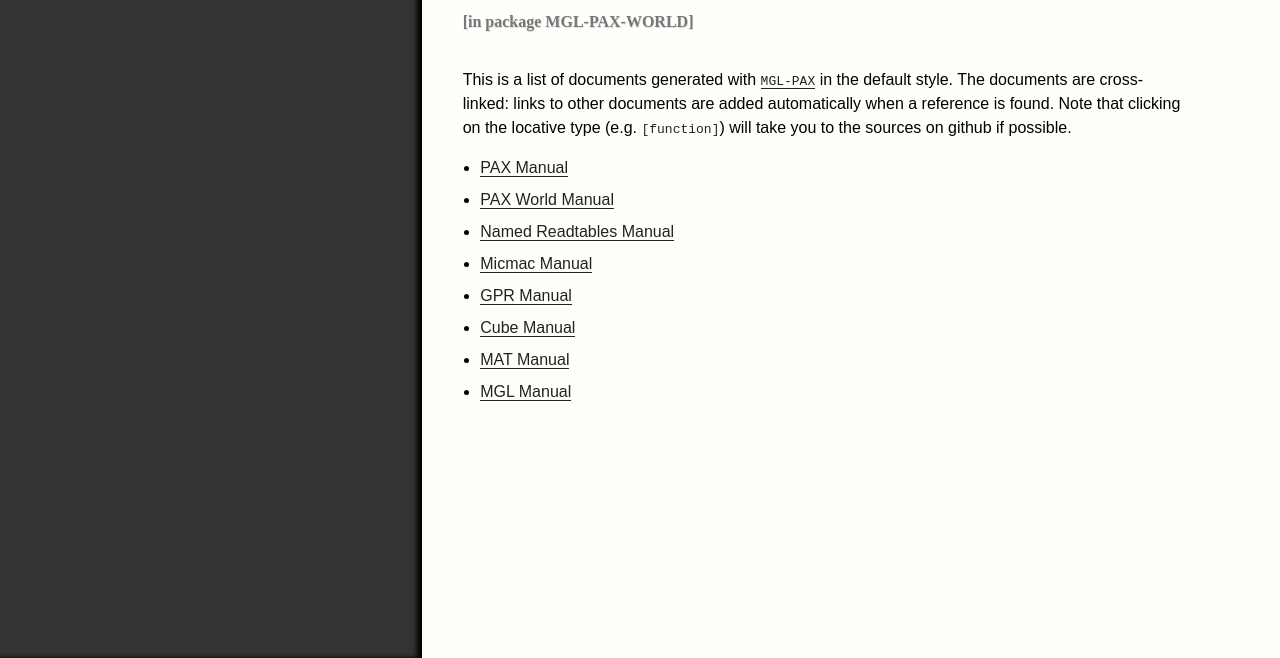
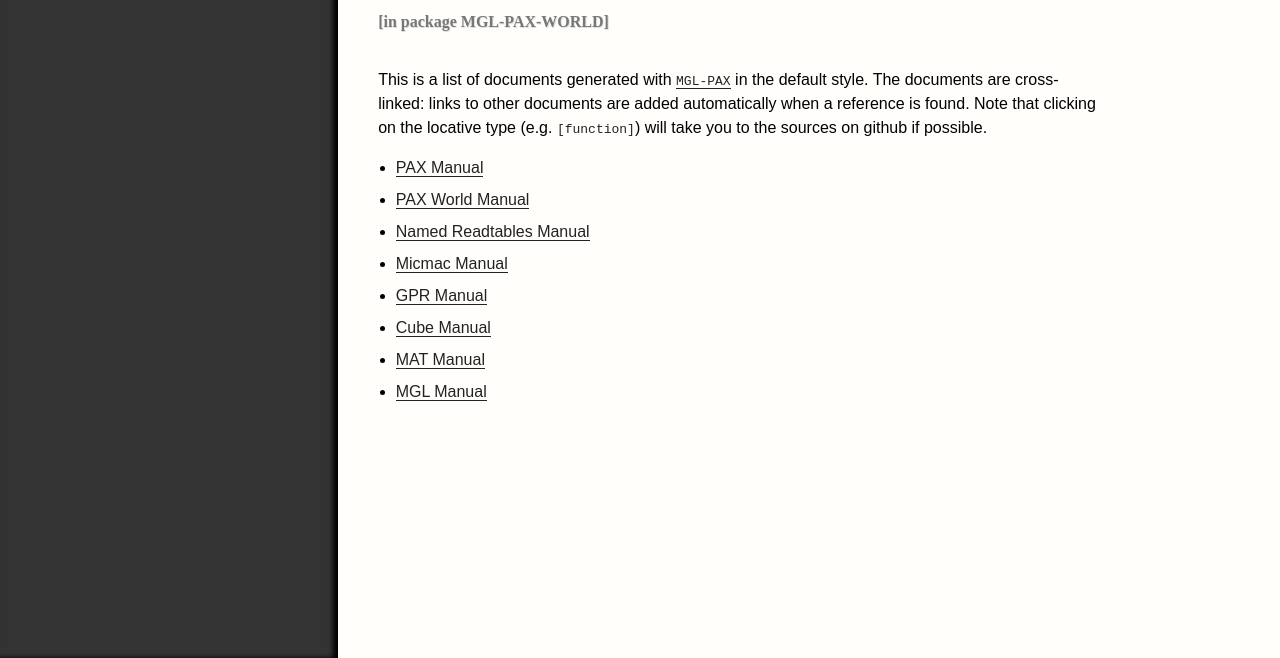
Before and after one commit to melisgl/mgl-pax-world, a plain HTML site: page index.html in a window 1280 px wide. Shown: the part 142-800 px from the top of the page. Drawn offline with Linux system fonts and the light colour scheme.

Commit message:
reduce the width of the table-of-contents in CSS

```diff
--- a/style.css
+++ b/style.css
@@ -222,7 +222,7 @@ a.symbol:hover { color : #229955; background-color : transparent; text-decoratio
 
 #content
 {
-  margin-left: 50ex;
+  margin-left: 40ex;
   padding-left: 2.5em;
   max-width: 85ex;
 }
@@ -231,7 +231,7 @@ a.symbol:hover { color : #229955; background-color : transparent; text-decoratio
   top: 0px;
   left: 0px;
   height: 100%;
-  width: 50ex;
+  width: 40ex;
   max-width: 33%;
   position: fixed;
   overflow-y:auto;
```
